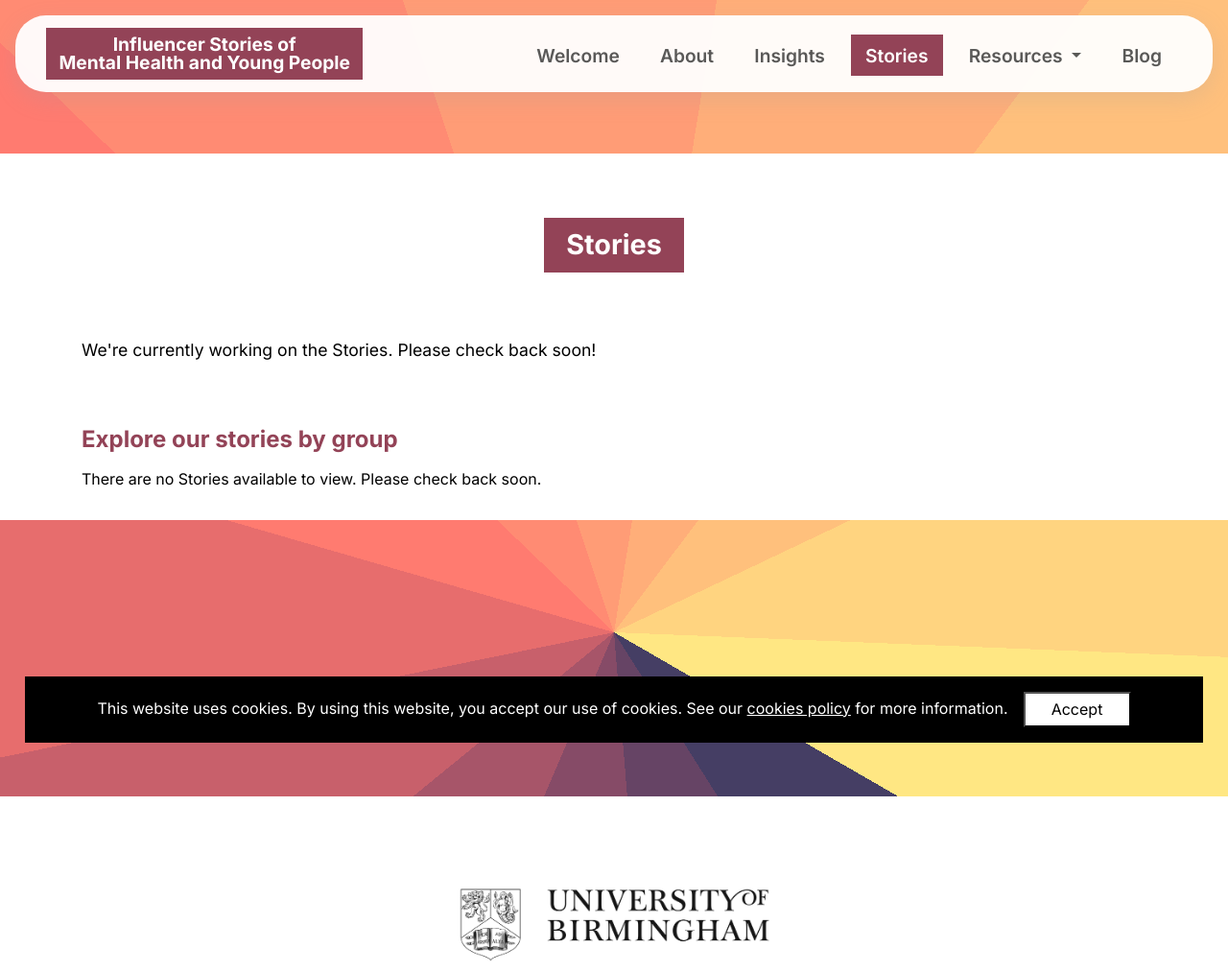
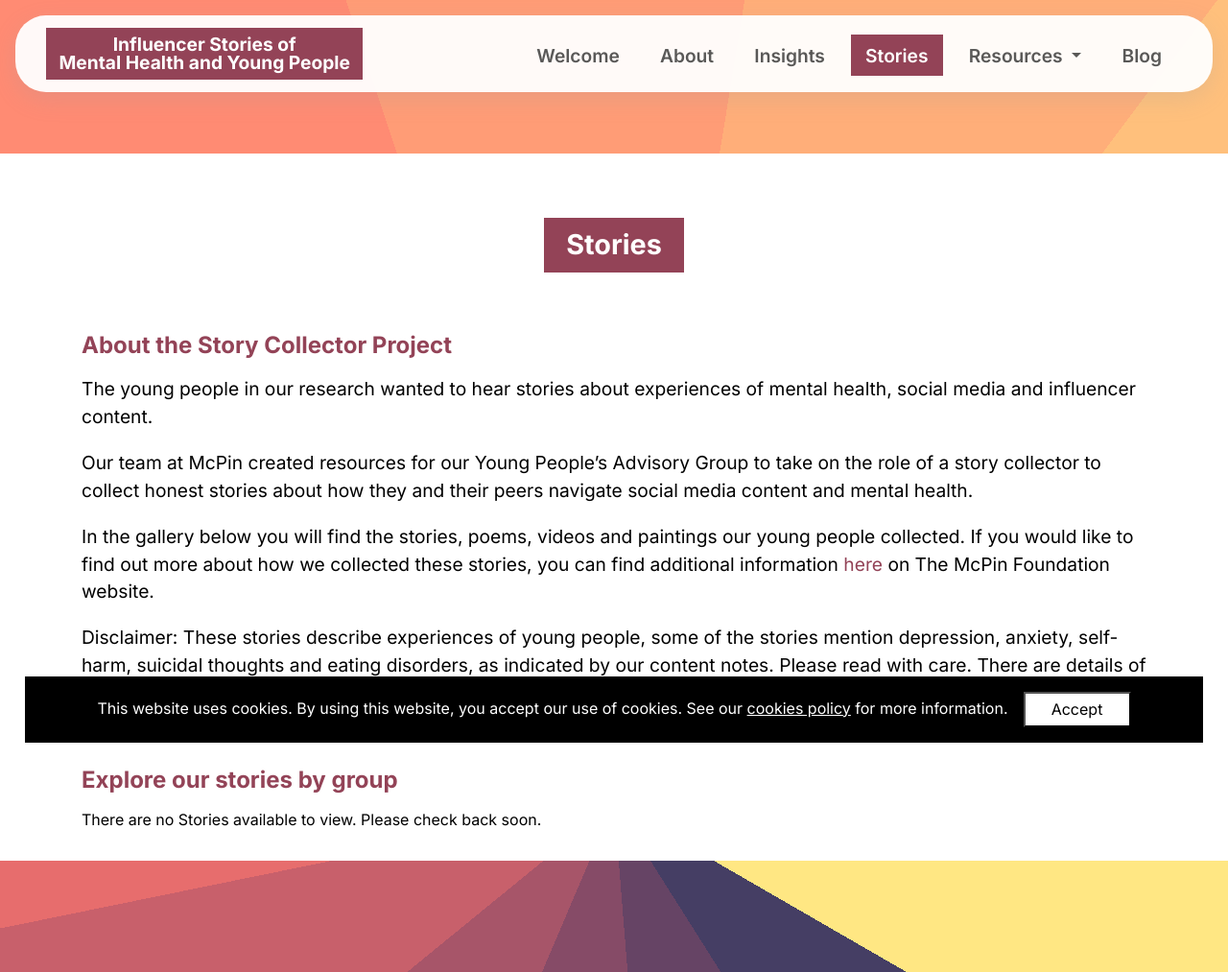
Before and after one commit to bear-rsg/influencerstories, a Django app: page /researchdata/stories/ in a window 1280 px wide. Shown: the top 1013 px of the page at 96% size. Run offline with Django 4.2, Linux system fonts and the light colour scheme; data comes from the database, SQL or seed files in the repository; data that the repository does not hold is empty; parts of the project's set-up code (start-up, migrations or seed data) failed here and were passed over.

Commit message:
added stories intro

```diff
--- a/django/core/static/css/custom.css
+++ b/django/core/static/css/custom.css
@@ -426,7 +426,6 @@
 
 #storylist-introduction {
     margin: 4em 0;
-    font-size: 1.1em;
 }
 
 #storylist-storygrouplinks li {
--- a/django/researchdata/templates/researchdata/story-list.html
+++ b/django/researchdata/templates/researchdata/story-list.html
@@ -10,7 +10,19 @@
         <h2>Stories</h2>
         <!-- Intro -->
         <div id="storylist-introduction">
-            We're currently working on the Stories. Please check back soon!
+            <h3>About the Story Collector Project</h3>
+            <p>
+                The young people in our research wanted to hear stories about experiences of mental health, social media and influencer content.
+            </p>
+            <p>
+                Our team at McPin created resources for our Young People’s Advisory Group to take on the role of a story collector to collect honest stories about how they and their peers navigate social media content and mental health.
+            </p>
+            <p>
+                In the gallery below you will find the stories, poems, videos and paintings our young people collected. If you would like to find out more about how we collected these stories, you can find additional information <a href="https://mcpin.org/project/influencer-stories-of-mental-health-and-young-people/" target="_blank">here</a> on The McPin Foundation website.
+            </p>
+            <p>
+                Disclaimer: These stories describe experiences of young people, some of the stories mention depression, anxiety, self-harm, suicidal thoughts and eating disorders, as indicated by our content notes. Please read with care. There are details of where to find help at the bottom of this page.
+            </p>
         </div>
         <!-- List of Story Group links -->
         <h3>Explore our stories by group</h3>
```
